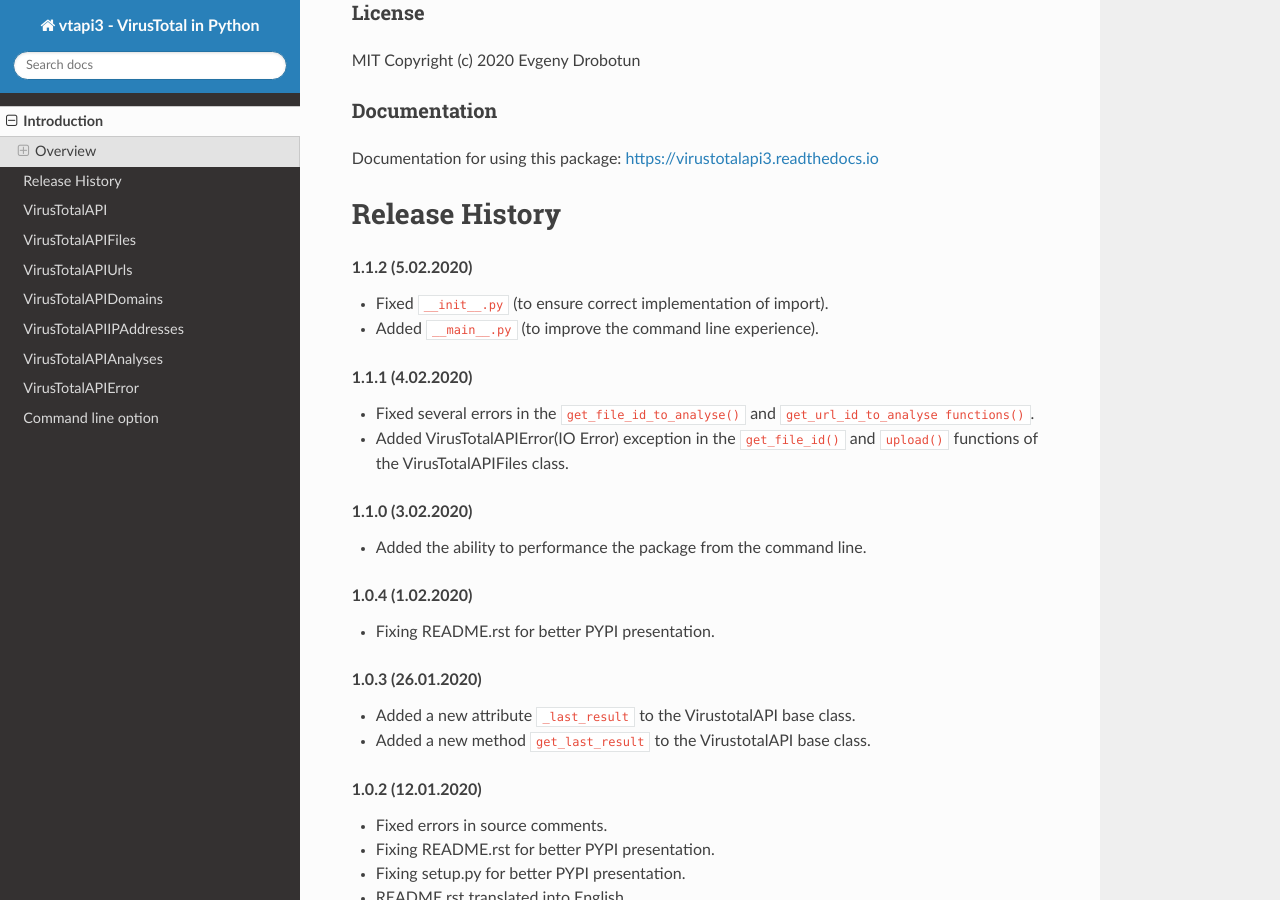
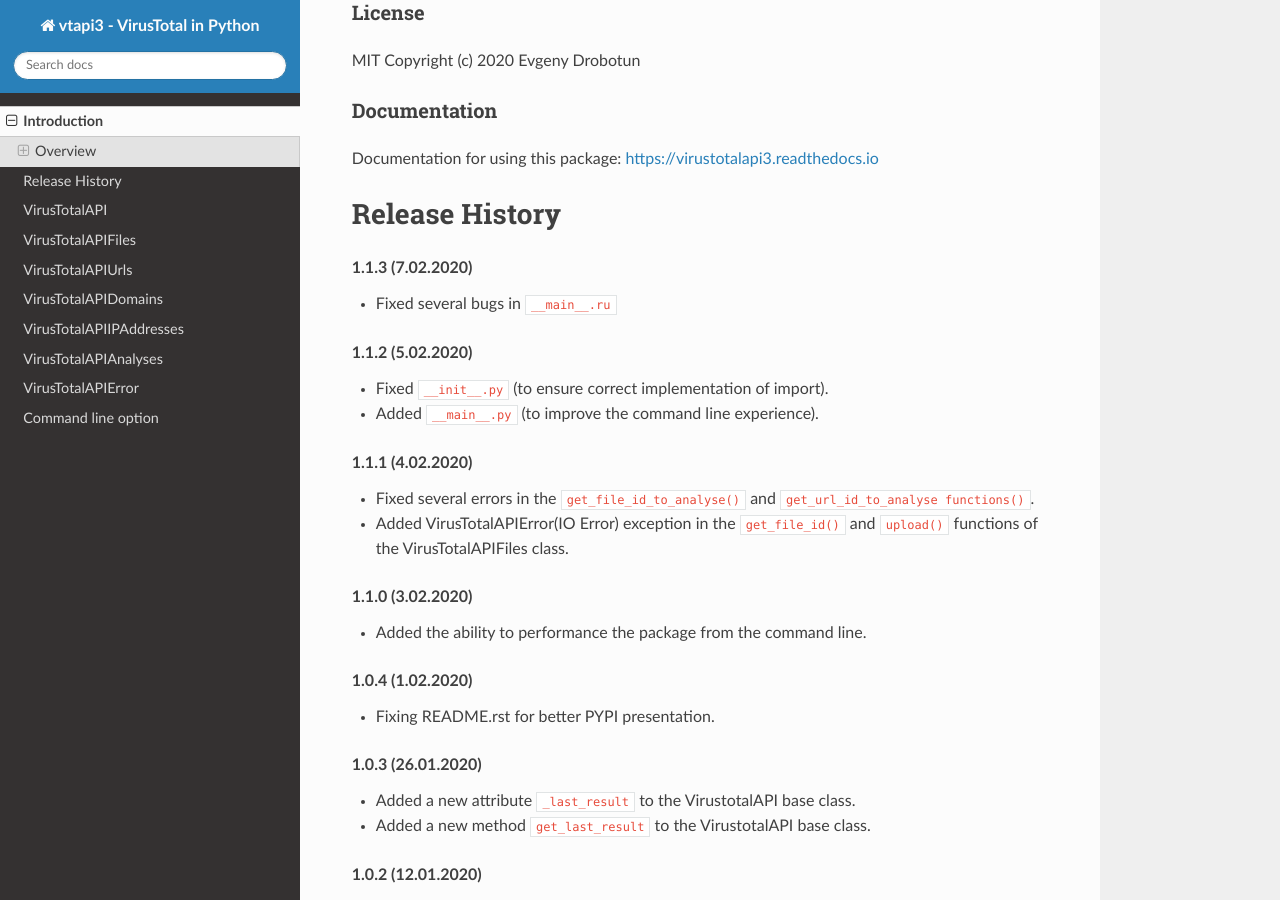
Before and after one commit to drobotun/virustotalapi3, a Sphinx documentation site: the page built from docs/source/intro.rst, in a window 1280 px wide and 900 px high, scrolled down 11442 px. Built offline with Sphinx 7.4.7 and the Read the Docs theme 2.0.0, drawn with Linux system fonts in a browser that asks for light colours.

Commit message:
Update intro.rst

```diff
--- a/docs/source/intro.rst
+++ b/docs/source/intro.rst
@@ -140,6 +140,10 @@
 Release History
 ===============
 
+.. rubric:: 1.1.3 (7.02.2020)
+
+- Fixed several bugs in ``__main__.ru``
+
 .. rubric:: 1.1.2 (5.02.2020)
 
 - Fixed ``__init__.py`` (to ensure correct implementation of import).
```
